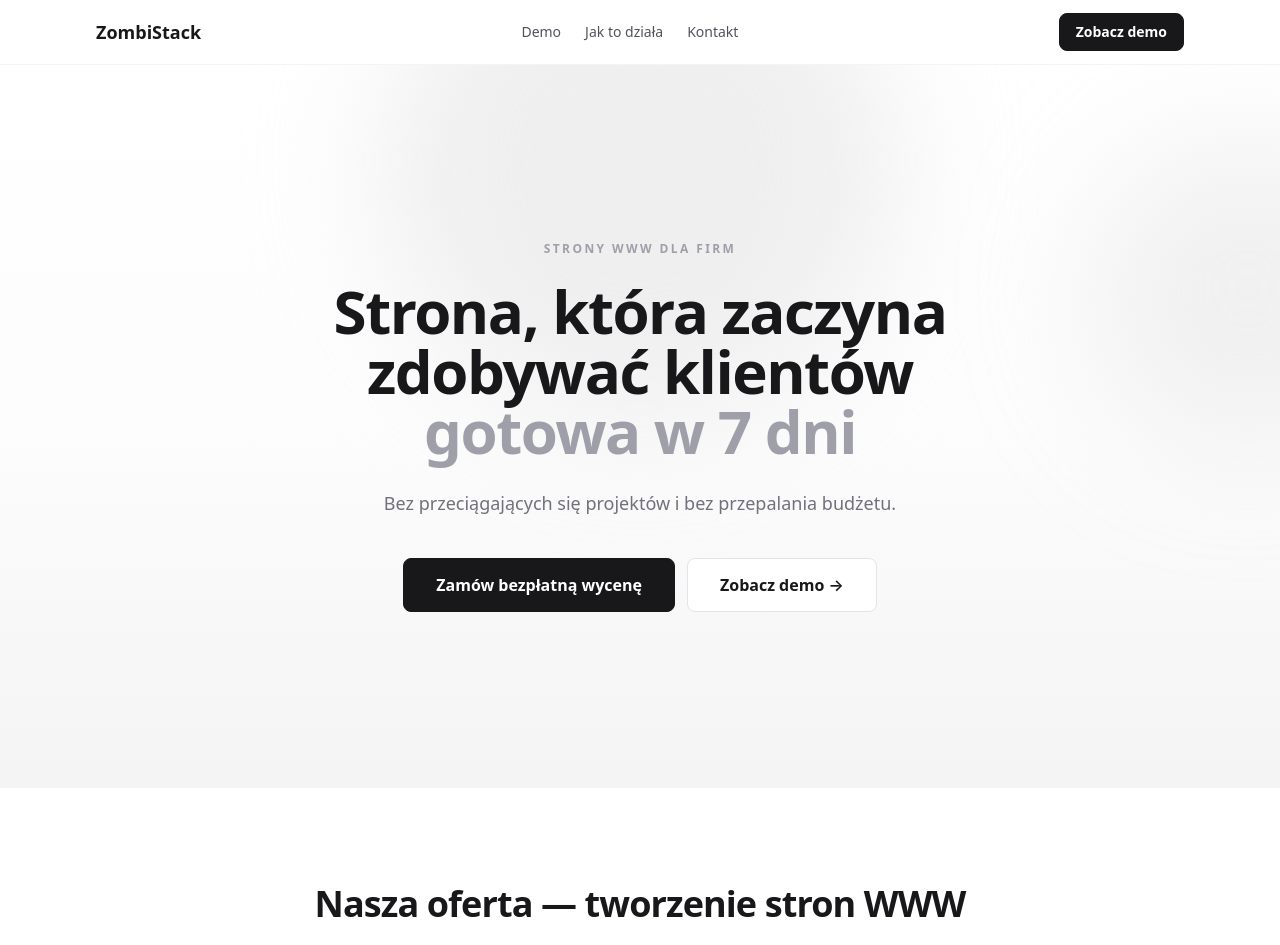
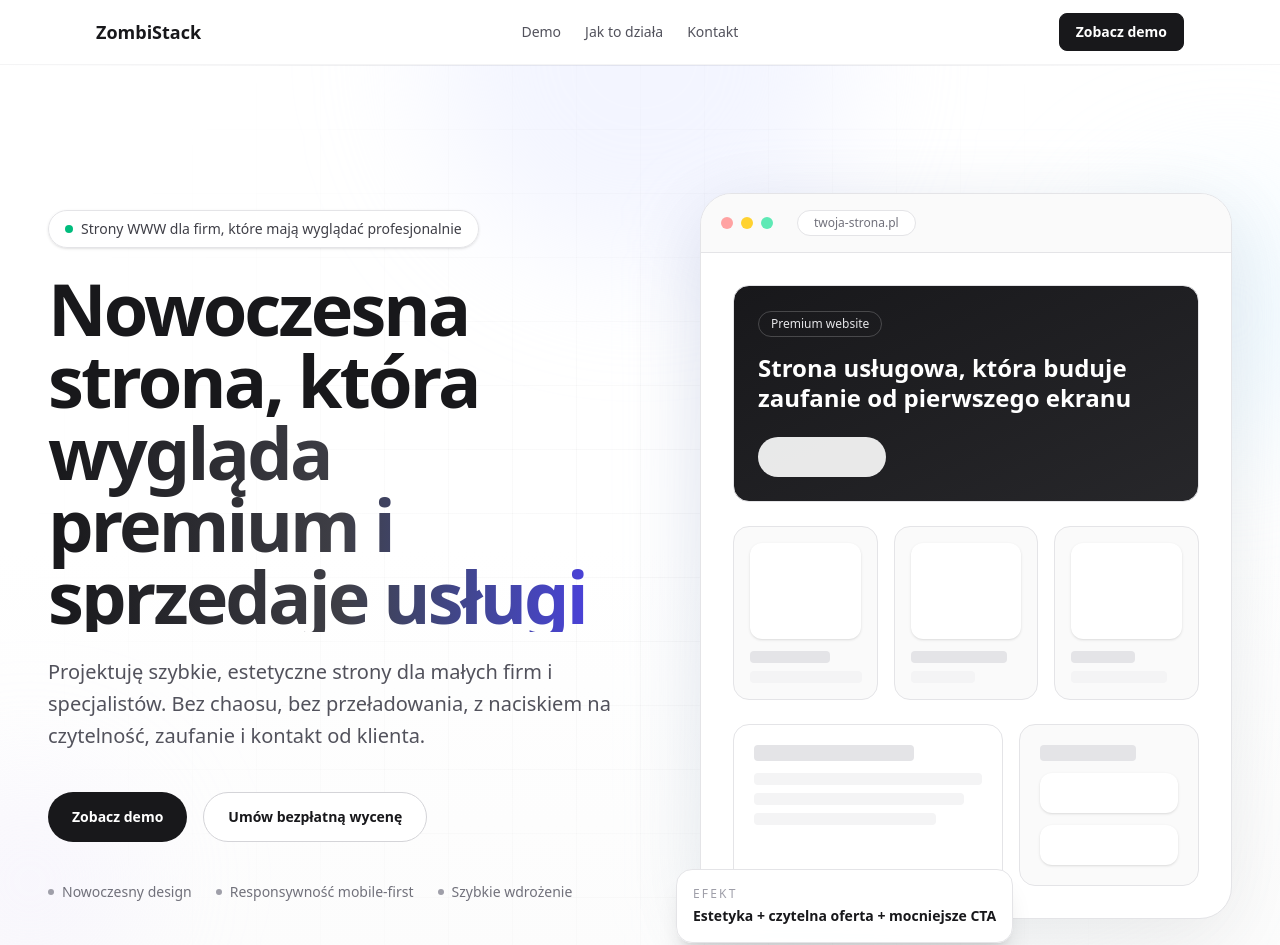
Before and after one commit to zombinator1/ZombiStackPortfolio, a Next.js app: page / in a window 1280 px wide. Shown: the top 945 px of the page. Built offline with nearby package versions, Linux system fonts and the light colour scheme; no server answers.

Commit message:
premium hero1

```diff
--- a/src/app/page.tsx
+++ b/src/app/page.tsx
@@ -6,6 +6,7 @@ import { GoogleReviews } from '@/components/marketing/google-reviews';
 import { OfferIncludes } from '@/components/marketing/offer-includes';
 import { ValueProps } from '@/components/marketing/value-props';
 import { CtaBand } from '@/components/marketing/cta-band';
+import { PremiumHero } from '@/components/marketing/premium-hero';
 
 export const metadata: Metadata = {
   title: 'Strony WWW dla firm — szybko i bez przepłacania',
@@ -14,7 +15,7 @@ export const metadata: Metadata = {
 export default function HomePage() {
   return (
     <>
-      <Hero />
+      <PremiumHero />
       <OfferIncludes />
       <TemplatesPreview />
       <ProcessSteps />
--- /dev/null
+++ b/src/components/marketing/premium-hero.tsx
@@ -0,0 +1,188 @@
+import Link from 'next/link';
+
+export function PremiumHero() {
+  return (
+    <section className="relative overflow-hidden bg-gradient-to-b from-white via-white to-zinc-50/70">
+      <BackgroundDecor />
+
+      <div className="mx-auto max-w-7xl px-6 pb-20 pt-24 sm:px-8 lg:px-12 lg:pb-28 lg:pt-32">
+        <div className="grid items-center gap-16 lg:grid-cols-[1.05fr_0.95fr]">
+          <div className="relative z-10 max-w-2xl">
+            <HeroBadge />
+            <HeroHeading />
+            <HeroDescription />
+            <HeroActions />
+            <HeroProof />
+          </div>
+
+          <div className="relative z-10">
+            <HeroPreview />
+          </div>
+        </div>
+      </div>
+    </section>
+  );
+}
+
+function BackgroundDecor() {
+  return (
+    <>
+      <div className="absolute inset-x-0 top-0 h-px bg-gradient-to-r from-transparent via-zinc-200 to-transparent" />
+
+      <div className="absolute left-1/2 top-[-220px] h-[420px] w-[420px] -translate-x-1/2 rounded-full bg-indigo-100/40 blur-3xl" />
+      <div className="absolute right-[-80px] top-[120px] h-[260px] w-[260px] rounded-full bg-sky-100/40 blur-3xl" />
+      <div className="absolute left-[-80px] bottom-[40px] h-[220px] w-[220px] rounded-full bg-violet-100/30 blur-3xl" />
+
+      <div className="absolute inset-0 bg-[linear-gradient(to_right,rgba(24,24,27,0.03)_1px,transparent_1px),linear-gradient(to_bottom,rgba(24,24,27,0.03)_1px,transparent_1px)] bg-[size:64px_64px] [mask-image:radial-gradient(circle_at_center,white,transparent_80%)]" />
+    </>
+  );
+}
+
+function HeroBadge() {
+  return (
+    <div className="mb-6 inline-flex items-center gap-2 rounded-full border border-zinc-200 bg-white/80 px-4 py-2 text-sm font-medium text-zinc-700 shadow-sm backdrop-blur">
+      <span className="inline-block h-2 w-2 rounded-full bg-emerald-500" />
+      Strony WWW dla firm, które mają wyglądać profesjonalnie
+    </div>
+  );
+}
+
+function HeroHeading() {
+  return (
+    <div className="space-y-6">
+      <h1 className="max-w-4xl text-5xl font-semibold tracking-[-0.04em] text-zinc-900 sm:text-6xl lg:text-7xl">
+        Nowoczesna strona, która
+        <span className="block bg-gradient-to-r from-zinc-900 via-zinc-700 to-indigo-600 bg-clip-text text-transparent">
+          wygląda premium i sprzedaje usługi
+        </span>
+      </h1>
+
+      <p className="max-w-xl text-lg leading-8 text-zinc-600 sm:text-xl">
+        Projektuję szybkie, estetyczne strony dla małych firm i specjalistów.
+        Bez chaosu, bez przeładowania, z naciskiem na czytelność, zaufanie i kontakt od klienta.
+      </p>
+    </div>
+  );
+}
+
+function HeroDescription() {
+  return null;
+}
+
+function HeroActions() {
+  return (
+    <div className="mt-10 flex flex-col gap-4 sm:flex-row">
+      <Link
+        href="#demo"
+        className="inline-flex items-center justify-center rounded-full bg-zinc-900 px-6 py-3.5 text-sm font-semibold text-white transition hover:-translate-y-0.5 hover:bg-zinc-800"
+      >
+        Zobacz demo
+      </Link>
+
+      <Link
+        href="#kontakt"
+        className="inline-flex items-center justify-center rounded-full border border-zinc-300 bg-white px-6 py-3.5 text-sm font-semibold text-zinc-900 transition hover:-translate-y-0.5 hover:border-zinc-400"
+      >
+        Umów bezpłatną wycenę
+      </Link>
+    </div>
+  );
+}
+
+function HeroProof() {
+  return (
+    <div className="mt-10 flex flex-wrap items-center gap-x-6 gap-y-3 text-sm text-zinc-500">
+      <div className="flex items-center gap-2">
+        <span className="h-1.5 w-1.5 rounded-full bg-zinc-400" />
+        Nowoczesny design
+      </div>
+      <div className="flex items-center gap-2">
+        <span className="h-1.5 w-1.5 rounded-full bg-zinc-400" />
+        Responsywność mobile-first
+      </div>
+      <div className="flex items-center gap-2">
+        <span className="h-1.5 w-1.5 rounded-full bg-zinc-400" />
+        Szybkie wdrożenie
+      </div>
+    </div>
+  );
+}
+
+function HeroPreview() {
+  return (
+    <div className="relative mx-auto max-w-2xl">
+      <div className="absolute inset-0 translate-y-6 rounded-[2rem] bg-gradient-to-br from-indigo-200/40 via-sky-100/30 to-transparent blur-2xl" />
+
+      <div className="relative overflow-hidden rounded-[2rem] border border-zinc-200 bg-white shadow-[0_20px_80px_rgba(0,0,0,0.08)]">
+        <div className="flex items-center gap-2 border-b border-zinc-200 bg-zinc-50 px-5 py-4">
+          <span className="h-3 w-3 rounded-full bg-red-300" />
+          <span className="h-3 w-3 rounded-full bg-amber-300" />
+          <span className="h-3 w-3 rounded-full bg-emerald-300" />
+          <div className="ml-4 rounded-full border border-zinc-200 bg-white px-4 py-1 text-xs text-zinc-500">
+            twoja-strona.pl
+          </div>
+        </div>
+
+        <div className="grid gap-6 p-6 sm:p-8">
+          <div className="rounded-2xl border border-zinc-200 bg-gradient-to-br from-zinc-900 to-zinc-800 p-6 text-white">
+            <div className="mb-4 inline-flex rounded-full border border-white/20 px-3 py-1 text-xs text-zinc-200">
+              Premium website
+            </div>
+            <div className="max-w-sm text-2xl font-semibold leading-tight">
+              Strona usługowa, która buduje zaufanie od pierwszego ekranu
+            </div>
+            <div className="mt-6 h-10 w-32 rounded-full bg-white/90" />
+          </div>
+
+          <div className="grid gap-4 sm:grid-cols-3">
+            <div className="rounded-2xl border border-zinc-200 bg-zinc-50 p-4">
+              <div className="mb-3 h-24 rounded-xl bg-white shadow-sm" />
+              <div className="h-3 w-20 rounded bg-zinc-200" />
+              <div className="mt-2 h-3 w-28 rounded bg-zinc-100" />
+            </div>
+
+            <div className="rounded-2xl border border-zinc-200 bg-zinc-50 p-4">
+              <div className="mb-3 h-24 rounded-xl bg-white shadow-sm" />
+              <div className="h-3 w-24 rounded bg-zinc-200" />
+              <div className="mt-2 h-3 w-16 rounded bg-zinc-100" />
+            </div>
+
+            <div className="rounded-2xl border border-zinc-200 bg-zinc-50 p-4">
+              <div className="mb-3 h-24 rounded-xl bg-white shadow-sm" />
+              <div className="h-3 w-16 rounded bg-zinc-200" />
+              <div className="mt-2 h-3 w-24 rounded bg-zinc-100" />
+            </div>
+          </div>
+
+          <div className="grid gap-4 sm:grid-cols-[1.2fr_0.8fr]">
+            <div className="rounded-2xl border border-zinc-200 p-5">
+              <div className="mb-3 h-4 w-40 rounded bg-zinc-200" />
+              <div className="space-y-2">
+                <div className="h-3 w-full rounded bg-zinc-100" />
+                <div className="h-3 w-[92%] rounded bg-zinc-100" />
+                <div className="h-3 w-[80%] rounded bg-zinc-100" />
+              </div>
+            </div>
+
+            <div className="rounded-2xl border border-zinc-200 bg-zinc-50 p-5">
+              <div className="mb-3 h-4 w-24 rounded bg-zinc-200" />
+              <div className="space-y-3">
+                <div className="h-10 rounded-xl bg-white shadow-sm" />
+                <div className="h-10 rounded-xl bg-white shadow-sm" />
+              </div>
+            </div>
+          </div>
+        </div>
+      </div>
+
+      <div className="absolute -bottom-6 -left-6 hidden rounded-2xl border border-zinc-200 bg-white/95 p-4 shadow-xl backdrop-blur md:block">
+        <div className="text-xs font-medium uppercase tracking-[0.18em] text-zinc-400">
+          Efekt
+        </div>
+        <div className="mt-1 text-sm font-semibold text-zinc-900">
+          Estetyka + czytelna oferta + mocniejsze CTA
+        </div>
+      </div>
+    </div>
+  );
+}
```
